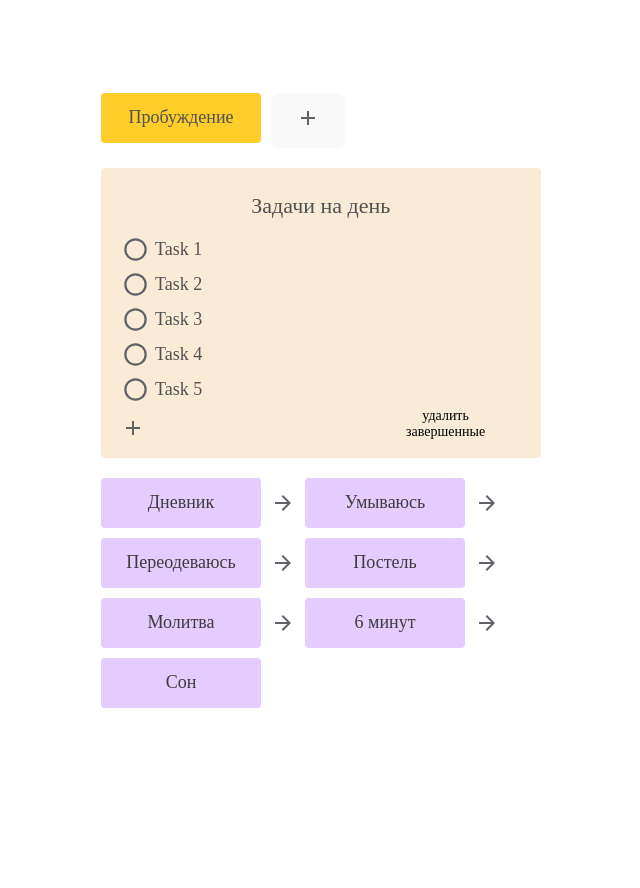
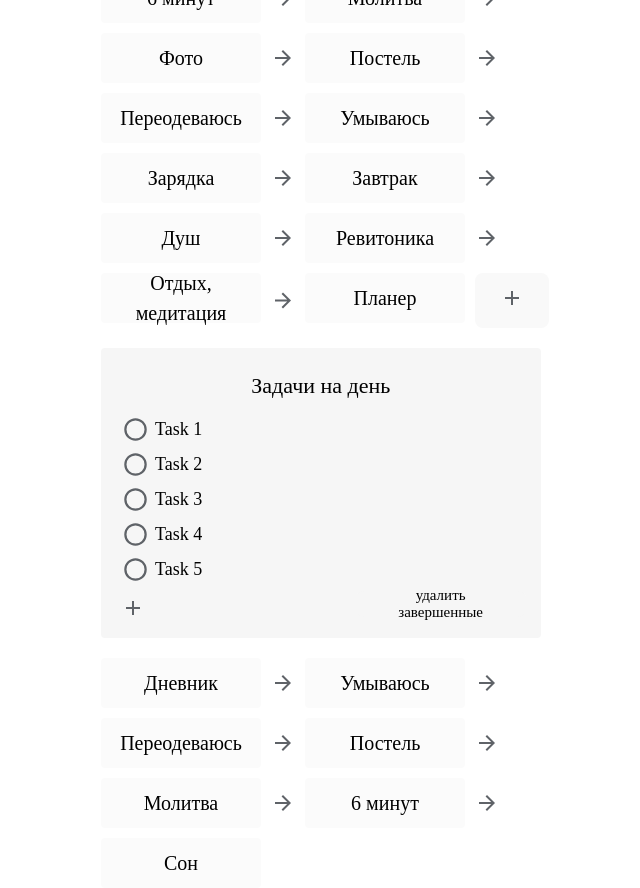
Before and after one commit to mountainflock/daily_planner, a React (Vite) app: page / in a window 1280 px wide. Shown: the whole page, without its empty margins (283-923 px from the left). Before the commit the page ends 800 px from the top, so only its background shows below. Built offline with nearby package versions, Linux system fonts and the light colour scheme; a web font is replaced by a local one.

Commit message:
Change the color scheme

```diff
--- a/src/App.jsx
+++ b/src/App.jsx
@@ -4,7 +4,6 @@ import "./App.css";
 
 function App() {
   // const [count, setCount] = useState(0);
-
   return (
     <>
       <Board />
--- a/src/components/eveningBoard/eveningBoard.css
+++ b/src/components/eveningBoard/eveningBoard.css
@@ -11,11 +11,16 @@
 
   align-items: center;
   justify-content: center;
-  color: rgb(61, 60, 60);
-  font-size: 18px;
+  color: rgb(0, 0, 0);
+  font-size: 20px;
   height: 40px;
   width: 150px;
-  background-color: #e4ccff;
+  background-color: #fbfbfb;
+
   padding: 5px;
   border-radius: 4px;
 }
+
+.eveningTodo:hover {
+  background-color: #f8f3ff;
+}
--- a/src/components/morningBoard/morningBoard.css
+++ b/src/components/morningBoard/morningBoard.css
@@ -10,15 +10,19 @@
   display: flex;
   align-items: center;
   justify-content: center;
-  color: rgb(82, 82, 82);
-  font-size: 18px;
+  color: rgb(0, 0, 0);
+  font-size: 20px;
   text-align: center;
   padding: 20px 6px;
   height: 40px;
   width: 150px;
-  background-color: #ffcd29;
+  background-color: #fbfbfb;
   padding: 5px;
   border-radius: 4px;
+}
+
+.morningTodo:hover {
+  background-color: #fdf7e0;
 }
 
 .morningInput {
--- a/src/components/morningBoard/morningBoard.jsx
+++ b/src/components/morningBoard/morningBoard.jsx
@@ -6,21 +6,22 @@ import { useState } from "react";
 const MorningCardList = () => {
   // const [morningTasks, setMorningTasks] = useState(savedTasks);
   const [inputIsOpen, setInputIsOpen] = useState(false);
-  const morningTasks = ["Пробуждение"];
-
-  // "Вода",
-  //   "6 минут",
-  //   "Молитва",
-  //   "Фото",
-  //   "Постель",
-  //   "Переодеваюсь",
-  //   "Умываюсь",
-  //   "Зарядка",
-  //   "Завтрак",
-  //   "Душ",
-  //   "Ревитоника",
-  //   "Отдых, медитация",
-  //   "Планер",
+  const morningTasks = [
+    "Пробуждение",
+    "Вода",
+    "6 минут",
+    "Молитва",
+    "Фото",
+    "Постель",
+    "Переодеваюсь",
+    "Умываюсь",
+    "Зарядка",
+    "Завтрак",
+    "Душ",
+    "Ревитоника",
+    "Отдых, медитация",
+    "Планер",
+  ];
 
   localStorage.setItem("morningTasks", JSON.stringify(morningTasks));
   const savedTasks = JSON.parse(localStorage.getItem("morningTasks"));
--- a/src/components/todayTasks/todayTasks.css
+++ b/src/components/todayTasks/todayTasks.css
@@ -9,10 +9,10 @@ p {
   flex-direction: column;
   width: 80%;
   height: 80%;
-  color: rgb(81, 81, 81);
+  color: rgb(0, 0, 0);
   text-align: left;
   padding: 15px;
-  background-color: antiquewhite;
+  background-color: rgb(246, 246, 246);
   gap: 8px;
   border-radius: 4px;
 }
@@ -48,14 +48,14 @@ p {
   align-items: center;
   width: 10px;
   height: 10px;
-  background-color: antiquewhite;
+  background-color: rgb(246, 246, 246);
   margin: 12px 12px 10px 12px;
   border: none;
   padding: 0;
 }
 
-.addButton:hover {
-}
+/* .addButton:hover {
+} */
 
 .addButton:active {
   visibility: hidden;
@@ -71,16 +71,12 @@ p {
   display: flex;
   justify-content: center;
   align-items: center;
-  width: 160px;
+  width: 170px;
   height: 26px;
   color: black;
-  background-color: antiquewhite;
+  background-color: rgb(246, 246, 246);
   border: none;
-  font-size: 14px;
-}
-
-.deleteCompletedButton:hover {
-  visibility: visible;
+  font-size: 15px;
 }
 
 .deleteCompletedButton:active {
```
